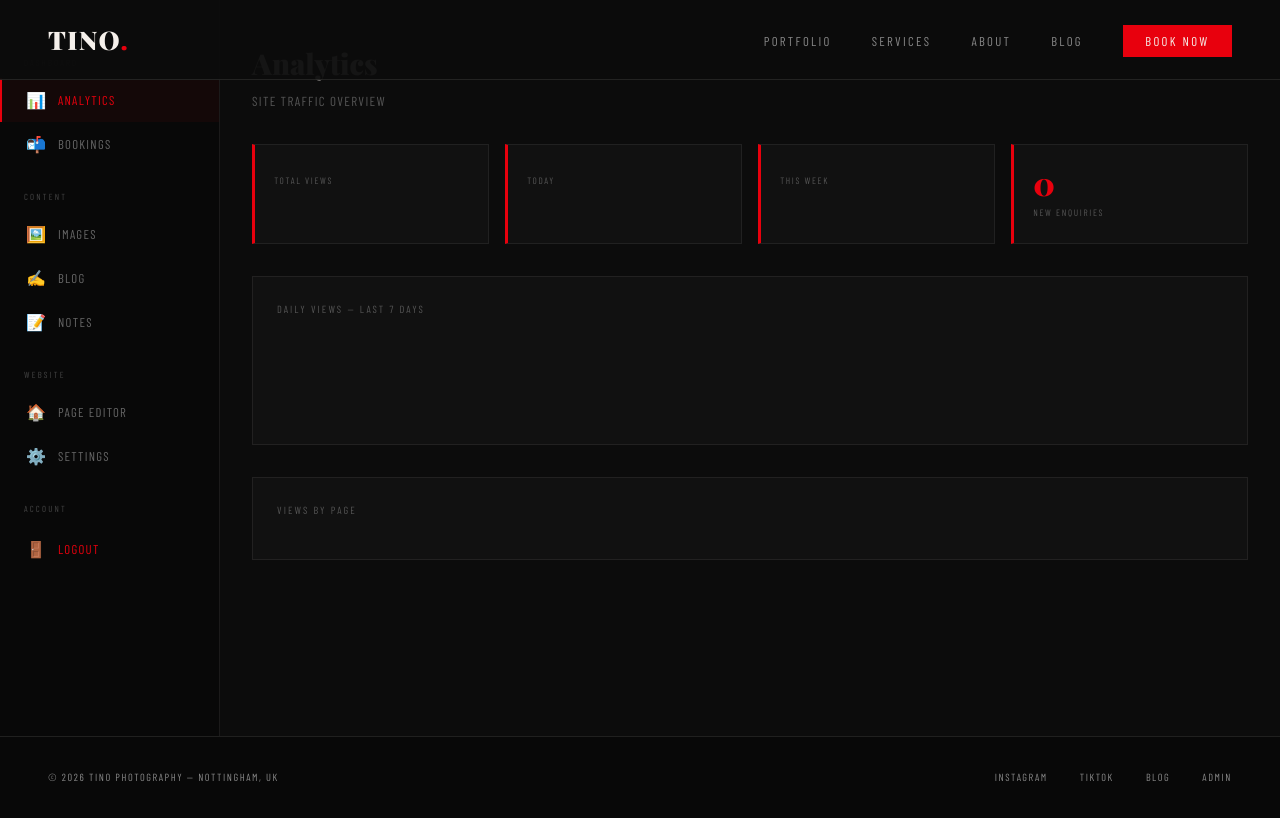
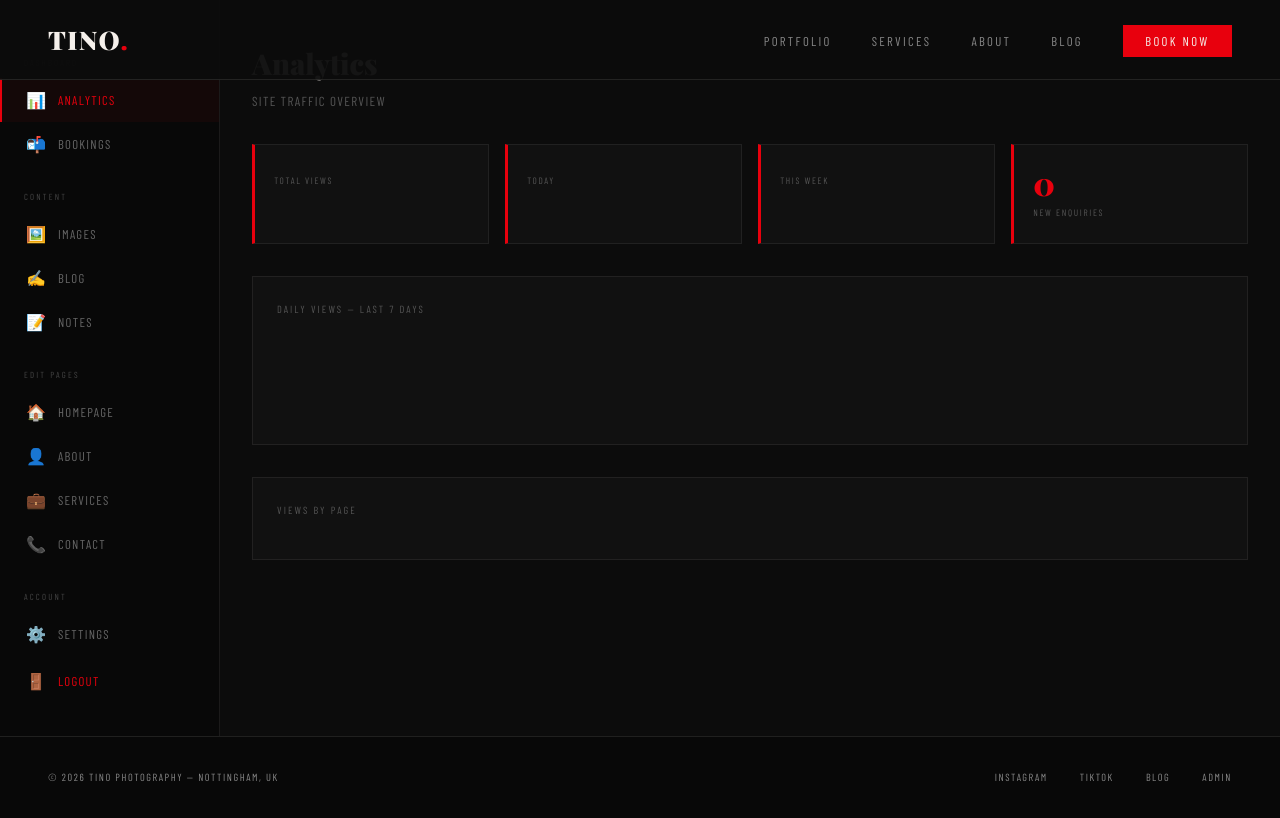
Before and after one commit to tinotend4real/photography-site, a Flask app: template templates/admin.html in a window 1280 px wide. Run offline with Flask 3, Linux system fonts and the light colour scheme; the template is opened without the code that fills it, so the values that code supplies are empty; some web fonts are replaced.

Commit message:
Update admin.html

```diff
--- a/templates/admin.html
+++ b/templates/admin.html
@@ -64,7 +64,6 @@
   .note-del-btn:hover { background: rgba(232,0,13,0.1); }
   .add-note-btn { font-family: 'Barlow Condensed', Arial, sans-serif; font-size: 0.7rem; letter-spacing: 0.15em; text-transform: uppercase; background: none; border: 1px dashed rgba(245,240,235,0.15); color: #555; padding: 0.7rem 1.5rem; cursor: pointer; transition: all 0.2s; }
   .add-note-btn:hover { border-color: #e8000d; color: #e8000d; }
-  .settings-grid { display: grid; grid-template-columns: 1fr 1fr; gap: 1.5rem; }
   .settings-group { background: #111; border: 1px solid rgba(245,240,235,0.07); padding: 1.5rem; margin-bottom: 1.5rem; }
   .settings-group-title { font-family: 'Barlow Condensed', Arial, sans-serif; font-size: 0.65rem; letter-spacing: 0.2em; text-transform: uppercase; color: #e8000d; margin-bottom: 1.2rem; padding-bottom: 0.6rem; border-bottom: 1px solid rgba(232,0,13,0.2); }
   .setting-field { margin-bottom: 1rem; }
@@ -74,6 +73,8 @@
   .setting-field textarea { resize: vertical; min-height: 80px; }
   .settings-save-btn { width: 100%; background: #e8000d; color: #f5f0eb; border: none; padding: 0.8rem; font-family: 'Barlow Condensed', Arial, sans-serif; font-size: 0.75rem; letter-spacing: 0.18em; text-transform: uppercase; cursor: pointer; margin-top: 1rem; transition: opacity 0.2s; }
   .settings-save-btn:hover { opacity: 0.85; }
+  .two-col { display: grid; grid-template-columns: 1fr 1fr; gap: 1rem; }
+  .three-col { display: grid; grid-template-columns: 1fr 1fr 1fr; gap: 1rem; }
   .booking-detail-row { background: rgba(232,0,13,0.03); display: none; }
   .booking-detail-row.open { display: table-row; }
   .booking-detail-cell { padding: 1rem 1rem 1.5rem 2rem; color: #888; font-size: 0.85rem; line-height: 1.7; border-bottom: 1px solid rgba(245,240,235,0.06); }
@@ -97,9 +98,10 @@
   .blog-editor.open { display: block; }
   .blog-editor input, .blog-editor textarea, .blog-editor select { width: 100%; background: #0c0c0c; border: 1px solid rgba(245,240,235,0.08); color: #f5f0eb; padding: 0.65rem 0.85rem; font-family: 'Barlow', Arial, sans-serif; font-size: 0.9rem; outline: none; transition: border-color 0.2s; margin-bottom: 0.75rem; }
   .blog-editor input:focus, .blog-editor textarea:focus, .blog-editor select:focus { border-color: #e8000d; }
-  .blog-editor textarea { resize: vertical; min-height: 200px; }
+  .blog-editor textarea { resize: vertical; min-height: 300px; }
   .blog-editor label { font-family: 'Barlow Condensed', Arial, sans-serif; font-size: 0.58rem; letter-spacing: 0.18em; text-transform: uppercase; color: #555; display: block; margin-bottom: 0.3rem; }
   .blog-editor-actions { display: flex; gap: 0.75rem; margin-top: 0.5rem; }
+  .tip { font-family: 'Barlow Condensed', Arial, sans-serif; font-size: 0.62rem; letter-spacing: 0.12em; text-transform: uppercase; color: #444; padding: 0.75rem; background: rgba(232,0,13,0.04); border-left: 2px solid #e8000d; margin-bottom: 1rem; }
   .toast { position: fixed; bottom: 2rem; right: 2rem; background: #111; border-left: 3px solid #4caf50; color: #f5f0eb; padding: 0.9rem 1.5rem; font-family: 'Barlow Condensed', Arial, sans-serif; font-size: 0.75rem; letter-spacing: 0.12em; text-transform: uppercase; z-index: 9999; opacity: 0; transform: translateY(10px); transition: all 0.3s; pointer-events: none; }
   .toast.show { opacity: 1; transform: translateY(0); }
   .toast.err { border-left-color: #e8000d; }
@@ -109,7 +111,7 @@
     .sidebar-label { display: none; }
     .stats-row-4 { grid-template-columns: 1fr 1fr; }
     .upload-form { grid-template-columns: 1fr 1fr; }
-    .settings-grid { grid-template-columns: 1fr; }
+    .two-col, .three-col { grid-template-columns: 1fr; }
   }
 </style>
 {% endblock %}
@@ -126,10 +128,13 @@
     <button class="sidebar-link" onclick="showPanel('images', this)"><span class="sidebar-icon">🖼️</span> Images</button>
     <button class="sidebar-link" onclick="showPanel('blog', this)"><span class="sidebar-icon">✍️</span> Blog</button>
     <button class="sidebar-link" onclick="showPanel('notes', this)"><span class="sidebar-icon">📝</span> Notes</button>
-    <div class="sidebar-label">Website</div>
-    <button class="sidebar-link" onclick="showPanel('pages', this)"><span class="sidebar-icon">🏠</span> Page Editor</button>
+    <div class="sidebar-label">Edit Pages</div>
+    <button class="sidebar-link" onclick="showPanel('page-home', this)"><span class="sidebar-icon">🏠</span> Homepage</button>
+    <button class="sidebar-link" onclick="showPanel('page-about', this)"><span class="sidebar-icon">👤</span> About</button>
+    <button class="sidebar-link" onclick="showPanel('page-services', this)"><span class="sidebar-icon">💼</span> Services</button>
+    <button class="sidebar-link" onclick="showPanel('page-contact', this)"><span class="sidebar-icon">📞</span> Contact</button>
+    <div class="sidebar-label">Account</div>
     <button class="sidebar-link" onclick="showPanel('settings', this)"><span class="sidebar-icon">⚙️</span> Settings</button>
-    <div class="sidebar-label">Account</div>
     <a class="sidebar-link" href="{{ url_for('admin_logout') }}" style="color:#e8000d;"><span class="sidebar-icon">🚪</span> Logout</a>
   </aside>
 
@@ -198,6 +203,7 @@
     <div class="admin-panel" id="panel-images">
       <p class="panel-title">Images</p>
       <p class="panel-sub">Upload, label and manage your photos</p>
+      <div class="tip">💡 To show an image on the homepage — upload it here then set it to <strong>Featured ⭐</strong></div>
       <div class="upload-zone" id="dropZone">
         <input type="file" id="fileInput" accept="image/*" multiple>
         <div class="upload-icon">📷</div>
@@ -217,7 +223,7 @@
         <div><label>Featured on homepage?</label>
           <select id="upFeatured">
             <option value="false">No</option>
-            <option value="true">Yes — show on homepage</option>
+            <option value="true">Yes — show on homepage ⭐</option>
           </select>
         </div>
         <div><label>&nbsp;</label><button class="btn-primary" onclick="uploadFiles()" style="width:100%;padding:0.7rem;">Upload</button></div>
@@ -238,7 +244,7 @@
             </select>
             <select id="feat-{{ p.id }}">
               <option value="false" {% if not p.featured %}selected{% endif %}>Not Featured</option>
-              <option value="true"  {% if p.featured     %}selected{% endif %}>Featured ⭐</option>
+              <option value="true"  {% if p.featured     %}selected{% endif %}>Featured ⭐ Homepage</option>
             </select>
           </div>
           <div class="img-admin-actions">
@@ -254,10 +260,7 @@
     <div class="admin-panel" id="panel-blog">
       <p class="panel-title">Blog</p>
       <p class="panel-sub">Write, edit and publish posts</p>
-
       <button class="btn-primary" onclick="openBlogEditor(null)" style="margin-bottom:1.5rem;">+ New Post</button>
-
-      <!-- Blog editor -->
       <div class="blog-editor" id="blogEditor">
         <input type="hidden" id="editPostId">
         <div class="setting-field"><label>Title</label><input type="text" id="editTitle" placeholder="Post title..."></div>
@@ -270,8 +273,8 @@
             <option value="client-story">Client Story</option>
           </select>
         </div>
-        <div class="setting-field"><label>Cover Image URL — upload an image first, copy its URL from the library</label><input type="text" id="editCoverUrl" placeholder="https://res.cloudinary.com/..."></div>
-        <div class="setting-field"><label>Body — write your post here</label><textarea id="editBody" style="min-height:300px;" placeholder="Write your post..."></textarea></div>
+        <div class="setting-field"><label>Cover Image URL — upload an image first, copy its URL from the library above</label><input type="text" id="editCoverUrl" placeholder="https://res.cloudinary.com/..."></div>
+        <div class="setting-field"><label>Body — write your full post here</label><textarea id="editBody" style="min-height:300px;" placeholder="Write your post..."></textarea></div>
         <div class="setting-field"><label>Status</label>
           <select id="editPublished">
             <option value="false">Draft — not visible on site</option>
@@ -280,28 +283,21 @@
         </div>
         <div class="blog-editor-actions">
           <button class="btn-primary" onclick="saveBlogPost()">Save Post</button>
-          <button class="settings-save-btn" style="width:auto;background:#1a1a1a;border:1px solid rgba(245,240,235,0.1);" onclick="closeBlogEditor()">Cancel</button>
+          <button style="background:#1a1a1a;border:1px solid rgba(245,240,235,0.1);color:#888;padding:0.8rem 1.5rem;font-family:'Barlow Condensed',Arial,sans-serif;font-size:0.75rem;letter-spacing:0.15em;text-transform:uppercase;cursor:pointer;" onclick="closeBlogEditor()">Cancel</button>
         </div>
       </div>
-
-      <!-- Blog list -->
       <div class="blog-list">
         {% for post in posts %}
         <div class="blog-card" id="blogcard-{{ post.id }}">
-          {% if post.cover_url %}
-          <img class="blog-card-cover" src="{{ post.cover_url }}" alt="{{ post.title }}">
-          {% else %}
-          <div class="blog-card-cover-empty">📝</div>
-          {% endif %}
+          {% if post.cover_url %}<img class="blog-card-cover" src="{{ post.cover_url }}" alt="{{ post.title }}">
+          {% else %}<div class="blog-card-cover-empty">📝</div>{% endif %}
           <div class="blog-card-info">
             <p class="blog-card-title">{{ post.title }}</p>
             <p class="blog-card-meta">{{ post.category }} · {{ post.created_at.strftime('%d %b %Y') }} · {% if post.published %}<span style="color:#4caf50;">Published</span>{% else %}<span style="color:#888;">Draft</span>{% endif %}</p>
           </div>
           <div class="blog-card-actions">
             <button class="blog-edit-btn" onclick="openBlogEditor({{ post.id }}, '{{ post.title|replace("'", "\\'") }}', '{{ post.category }}', '{{ post.cover_url or "" }}', {{ 'true' if post.published else 'false' }})">Edit</button>
-            <button class="blog-pub-btn {% if post.published %}unpub{% endif %}" onclick="togglePublish({{ post.id }}, {{ 'false' if post.published else 'true' }})">
-              {% if post.published %}Unpublish{% else %}Publish{% endif %}
-            </button>
+            <button class="blog-pub-btn {% if post.published %}unpub{% endif %}" onclick="togglePublish({{ post.id }}, {{ 'false' if post.published else 'true' }})">{% if post.published %}Unpublish{% else %}Publish{% endif %}</button>
             <button class="blog-del-btn" onclick="deleteBlog({{ post.id }})">Delete</button>
           </div>
         </div>
@@ -324,50 +320,75 @@
           <div class="note-meta">Updated {{ n.updated_at.strftime('%d %b %Y, %H:%M') if n.updated_at else '' }}</div>
           <div class="note-actions">
             <button class="note-save-btn" onclick="saveNote({{ n.id }})">Save</button>
-            <button class="note-del-btn"  onclick="deleteNote({{ n.id }})">Delete</button>
+            <button class="note-del-btn" onclick="deleteNote({{ n.id }})">Delete</button>
           </div>
         </div>
         {% endfor %}
       </div>
     </div>
 
-    <!-- PAGE EDITOR -->
-    <div class="admin-panel" id="panel-pages">
-      <p class="panel-title">Page Editor</p>
-      <p class="panel-sub">Edit every page on your site without touching code</p>
+    <!-- HOMEPAGE EDITOR -->
+    <div class="admin-panel" id="panel-page-home">
+      <p class="panel-title">Homepage</p>
+      <p class="panel-sub">Edit everything on the homepage</p>
 
-      <!-- Homepage -->
       <div class="settings-group">
-        <p class="settings-group-title">🏠 Homepage</p>
+        <p class="settings-group-title">Hero Section</p>
+        <div class="tip">To change the background image — upload it in Images, copy the URL from the image card, paste it below</div>
+        <div class="setting-field"><label>Background Image URL</label><input type="text" id="set-hero_bg" value="{{ settings.hero_bg }}" placeholder="https://res.cloudinary.com/..."></div>
+        <div class="setting-field"><label>Location Text</label><input type="text" id="set-hero_location" value="{{ settings.hero_location }}"></div>
         <div class="setting-field"><label>Hero Title</label><input type="text" id="set-hero_title" value="{{ settings.hero_title }}"></div>
         <div class="setting-field"><label>Hero Subtitle</label><textarea id="set-hero_subtitle">{{ settings.hero_subtitle }}</textarea></div>
+        <button class="settings-save-btn" onclick="saveSettings(['hero_bg','hero_location','hero_title','hero_subtitle'])">Save Hero Section</button>
+      </div>
+
+      <div class="settings-group">
+        <p class="settings-group-title">Standout Shots</p>
+        <div class="tip">Go to Images → upload your photos → set them to Featured ⭐ — they appear here automatically. To remove a shot, go to Images and untick Featured.</div>
+        <p style="color:#555;font-size:0.85rem;">Currently featuring {{ photos | selectattr('featured') | list | length }} image(s) on the homepage.</p>
+      </div>
+
+      <div class="settings-group">
+        <p class="settings-group-title">Booking Status</p>
         <div class="setting-field"><label>Taking Bookings?</label>
           <select id="set-taking_bookings">
             <option value="yes" {% if settings.taking_bookings == 'yes' %}selected{% endif %}>Yes — open for bookings</option>
             <option value="no"  {% if settings.taking_bookings == 'no'  %}selected{% endif %}>No — closed</option>
           </select>
         </div>
-        <p style="font-family:'Barlow Condensed',Arial,sans-serif;font-size:0.65rem;letter-spacing:0.15em;text-transform:uppercase;color:#555;margin-top:0.5rem;">
-          💡 To change homepage photos — go to Images, upload your photo, then set it to <strong style="color:#f5f0eb;">Featured ⭐</strong>
-        </p>
-        <button class="settings-save-btn" onclick="saveSettings(['hero_title','hero_subtitle','taking_bookings'])">Save Homepage</button>
+        <button class="settings-save-btn" onclick="saveSettings(['taking_bookings'])">Save</button>
       </div>
+    </div>
 
-      <!-- About page -->
+    <!-- ABOUT EDITOR -->
+    <div class="admin-panel" id="panel-page-about">
+      <p class="panel-title">About Page</p>
+      <p class="panel-sub">Edit everything on the about page</p>
+
       <div class="settings-group">
-        <p class="settings-group-title">👤 About Page</p>
-        <div style="display:grid;grid-template-columns:1fr 1fr;gap:1rem;">
+        <p class="settings-group-title">Profile</p>
+        <div class="two-col">
           <div class="setting-field"><label>Your Name</label><input type="text" id="set-about_name" value="{{ settings.about_name }}"></div>
           <div class="setting-field"><label>Location</label><input type="text" id="set-about_location" value="{{ settings.about_location }}"></div>
           <div class="setting-field"><label>Months Shooting</label><input type="text" id="set-about_months" value="{{ settings.about_months }}"></div>
           <div class="setting-field"><label>Profile Photo URL — upload first, paste URL here</label><input type="text" id="set-about_photo" value="{{ settings.about_photo }}" placeholder="https://res.cloudinary.com/..."></div>
         </div>
-        <div class="setting-field"><label>Bio Paragraph 1</label><textarea id="set-about_bio1">{{ settings.about_bio1 }}</textarea></div>
-        <div class="setting-field"><label>Bio Paragraph 2</label><textarea id="set-about_bio2">{{ settings.about_bio2 }}</textarea></div>
-        <div class="setting-field"><label>Bio Paragraph 3</label><textarea id="set-about_bio3">{{ settings.about_bio3 }}</textarea></div>
-        <div class="setting-field"><label>Bio Paragraph 4</label><textarea id="set-about_bio4">{{ settings.about_bio4 }}</textarea></div>
-        <div class="setting-field"><label>Bio Paragraph 5</label><textarea id="set-about_bio5">{{ settings.about_bio5 }}</textarea></div>
-        <div style="display:grid;grid-template-columns:repeat(3,1fr);gap:1rem;margin-top:0.5rem;">
+        <button class="settings-save-btn" onclick="saveSettings(['about_name','about_location','about_months','about_photo'])">Save Profile</button>
+      </div>
+
+      <div class="settings-group">
+        <p class="settings-group-title">Bio — each paragraph is separate</p>
+        <div class="setting-field"><label>Paragraph 1</label><textarea id="set-about_bio1">{{ settings.about_bio1 }}</textarea></div>
+        <div class="setting-field"><label>Paragraph 2</label><textarea id="set-about_bio2">{{ settings.about_bio2 }}</textarea></div>
+        <div class="setting-field"><label>Paragraph 3</label><textarea id="set-about_bio3">{{ settings.about_bio3 }}</textarea></div>
+        <div class="setting-field"><label>Paragraph 4</label><textarea id="set-about_bio4">{{ settings.about_bio4 }}</textarea></div>
+        <div class="setting-field"><label>Paragraph 5</label><textarea id="set-about_bio5">{{ settings.about_bio5 }}</textarea></div>
+        <button class="settings-save-btn" onclick="saveSettings(['about_bio1','about_bio2','about_bio3','about_bio4','about_bio5'])">Save Bio</button>
+      </div>
+
+      <div class="settings-group">
+        <p class="settings-group-title">Stats</p>
+        <div class="three-col">
           <div>
             <div class="setting-field"><label>Stat 1 Number</label><input type="text" id="set-about_stat1_n" value="{{ settings.about_stat1_n }}"></div>
             <div class="setting-field"><label>Stat 1 Label</label><input type="text" id="set-about_stat1_l" value="{{ settings.about_stat1_l }}"></div>
@@ -381,20 +402,56 @@
             <div class="setting-field"><label>Stat 3 Label</label><input type="text" id="set-about_stat3_l" value="{{ settings.about_stat3_l }}"></div>
           </div>
         </div>
-        <button class="settings-save-btn" onclick="saveSettings(['about_name','about_location','about_months','about_photo','about_bio1','about_bio2','about_bio3','about_bio4','about_bio5','about_stat1_n','about_stat1_l','about_stat2_n','about_stat2_l','about_stat3_n','about_stat3_l'])">Save About Page</button>
+        <button class="settings-save-btn" onclick="saveSettings(['about_stat1_n','about_stat1_l','about_stat2_n','about_stat2_l','about_stat3_n','about_stat3_l'])">Save Stats</button>
+      </div>
+    </div>
+
+    <!-- SERVICES EDITOR -->
+    <div class="admin-panel" id="panel-page-services">
+      <p class="panel-title">Services Page</p>
+      <p class="panel-sub">Edit your services, descriptions and prices</p>
+
+      {% for i in range(1, 9) %}
+      <div class="settings-group">
+        <p class="settings-group-title">Service {{ i }}</p>
+        <div class="setting-field"><label>Name</label><input type="text" id="set-s{{ i }}_name" value="{{ settings['s' ~ i ~ '_name'] }}"></div>
+        <div class="setting-field"><label>Description</label><textarea id="set-s{{ i }}_desc">{{ settings['s' ~ i ~ '_desc'] }}</textarea></div>
+        <div class="setting-field"><label>Price</label><input type="text" id="set-s{{ i }}_price" value="{{ settings['s' ~ i ~ '_price'] }}"></div>
+        <button class="settings-save-btn" onclick="saveSettings(['s{{ i }}_name','s{{ i }}_desc','s{{ i }}_price'])">Save Service {{ i }}</button>
+      </div>
+      {% endfor %}
+
+      <div class="settings-group">
+        <p class="settings-group-title">Pricing Note</p>
+        <div class="setting-field"><label>Note shown at the bottom of the page</label><textarea id="set-services_note">{{ settings.services_note }}</textarea></div>
+        <button class="settings-save-btn" onclick="saveSettings(['services_note'])">Save Note</button>
+      </div>
+    </div>
+
+    <!-- CONTACT EDITOR -->
+    <div class="admin-panel" id="panel-page-contact">
+      <p class="panel-title">Contact Page</p>
+      <p class="panel-sub">Edit your contact details</p>
+
+      <div class="settings-group">
+        <p class="settings-group-title">Contact Details</p>
+        <div class="setting-field"><label>Email Address</label><input type="text" id="set-contact_email" value="{{ settings.contact_email }}"></div>
+        <div class="setting-field"><label>Location</label><input type="text" id="set-contact_location" value="{{ settings.contact_location }}"></div>
+        <div class="setting-field"><label>Response Time</label><input type="text" id="set-contact_response" value="{{ settings.contact_response }}"></div>
+        <div class="setting-field"><label>Instagram URL</label><input type="text" id="set-instagram" value="{{ settings.instagram }}"></div>
+        <div class="setting-field"><label>TikTok URL</label><input type="text" id="set-tiktok" value="{{ settings.tiktok }}"></div>
+        <button class="settings-save-btn" onclick="saveSettings(['contact_email','contact_location','contact_response','instagram','tiktok'])">Save Contact Details</button>
       </div>
     </div>
 
     <!-- SETTINGS -->
     <div class="admin-panel" id="panel-settings">
       <p class="panel-title">Settings</p>
-      <p class="panel-sub">Social links and contact info</p>
+      <p class="panel-sub">General site settings</p>
       <div class="settings-group">
-        <p class="settings-group-title">Social & Contact</p>
-        <div class="setting-field"><label>Location (shown on contact page)</label><input type="text" id="set-location" value="{{ settings.location }}"></div>
-        <div class="setting-field"><label>Instagram URL</label><input type="text" id="set-instagram" value="{{ settings.instagram }}"></div>
-        <div class="setting-field"><label>TikTok URL</label><input type="text" id="set-tiktok" value="{{ settings.tiktok }}"></div>
-        <button class="settings-save-btn" onclick="saveSettings(['location','instagram','tiktok'])">Save Settings</button>
+        <p class="settings-group-title">Site Info</p>
+        <div class="setting-field"><label>Location (footer)</label><input type="text" id="set-location" value="{{ settings.location }}"></div>
+        <button class="settings-save-btn" onclick="saveSettings(['location'])">Save</button>
       </div>
     </div>
 
@@ -511,7 +568,7 @@ function deleteNote(id) {
 function saveSettings(keys) {
   var data = {};
   keys.forEach(function(k) { var el = document.getElementById('set-' + k); if (el) data[k] = el.value; });
-  fetch('/admin/settings/save', { method: 'POST', headers: { 'Content-Type': 'application/json' }, body: JSON.stringify(data) }).then(function() { toast('Settings saved'); });
+  fetch('/admin/settings/save', { method: 'POST', headers: { 'Content-Type': 'application/json' }, body: JSON.stringify(data) }).then(function() { toast('Saved ✓'); });
 }
 function openBlogEditor(id, title, category, coverUrl, published) {
   var editor = document.getElementById('blogEditor');
```
